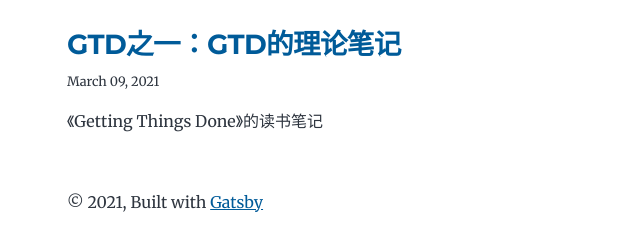
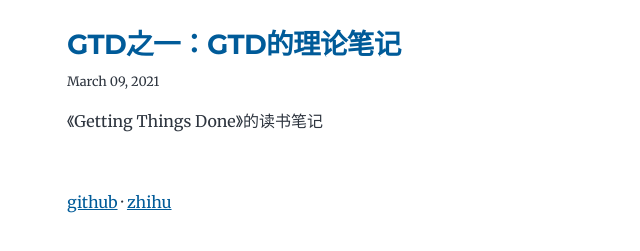
Before and after one commit to hrayd/blog, a Gatsby site: page / in a window 1280 px wide. Shown: the part 789-1040 px from the top of the page, without its empty margins (257-897 px from the left). Built offline with nearby package versions, Linux system fonts and the light colour scheme; Gatsby itself is replaced by a stand-in of ours.

Commit message:
feat: update footer

```diff
--- a/src/components/layout.js
+++ b/src/components/layout.js
@@ -25,9 +25,9 @@ const Layout = ({ location, title, children }) => {
       <header className="global-header">{header}</header>
       <main>{children}</main>
       <footer>
-        © {new Date().getFullYear()}, Built with
-        {` `}
-        <a href="https://www.gatsbyjs.com">Gatsby</a>
+        <a href="https://www.github.com/hrayd/">github</a>
+        {` · `}
+        <a href="https://www.zhihu.com/people/artyhacker">zhihu</a>
       </footer>
     </div>
   )
```
